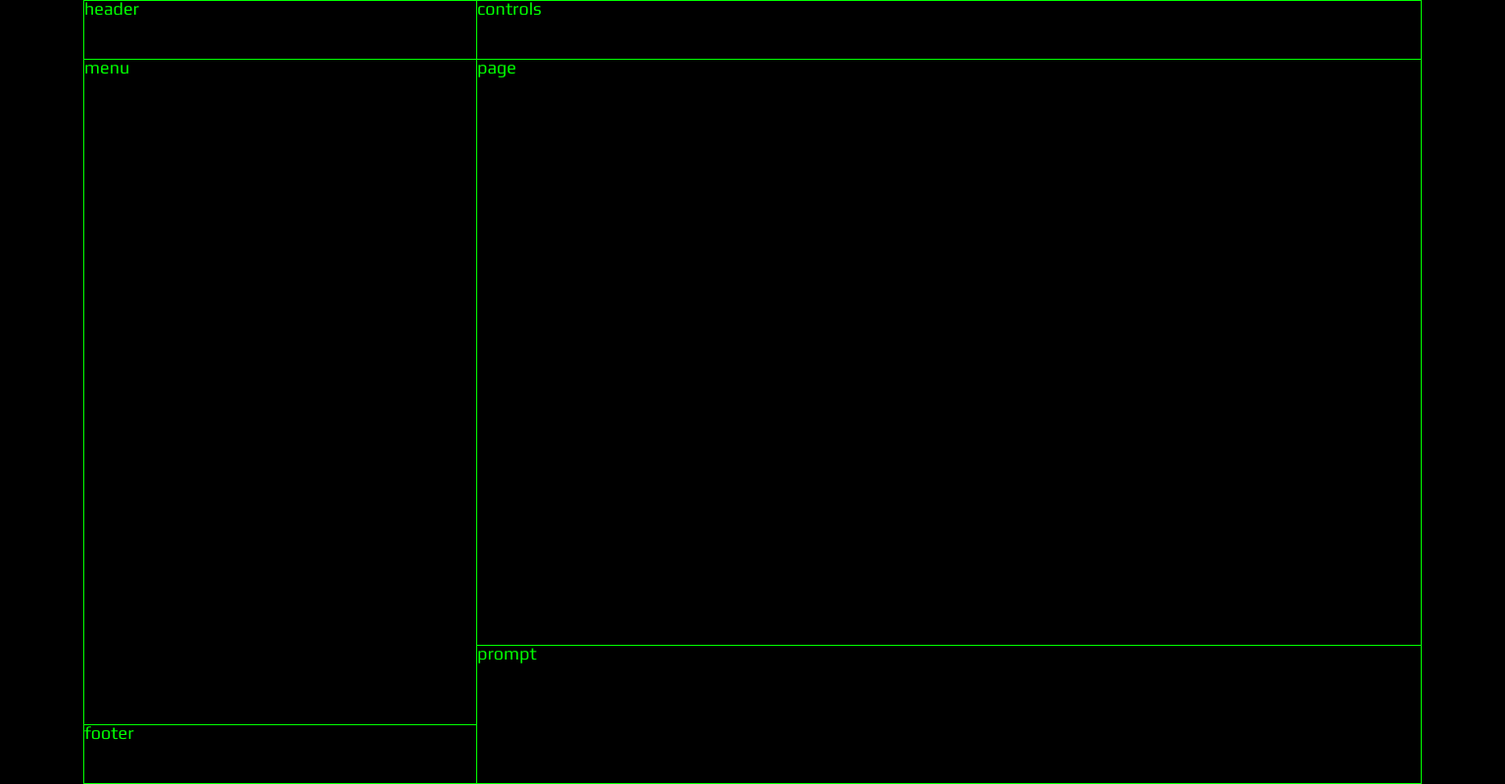
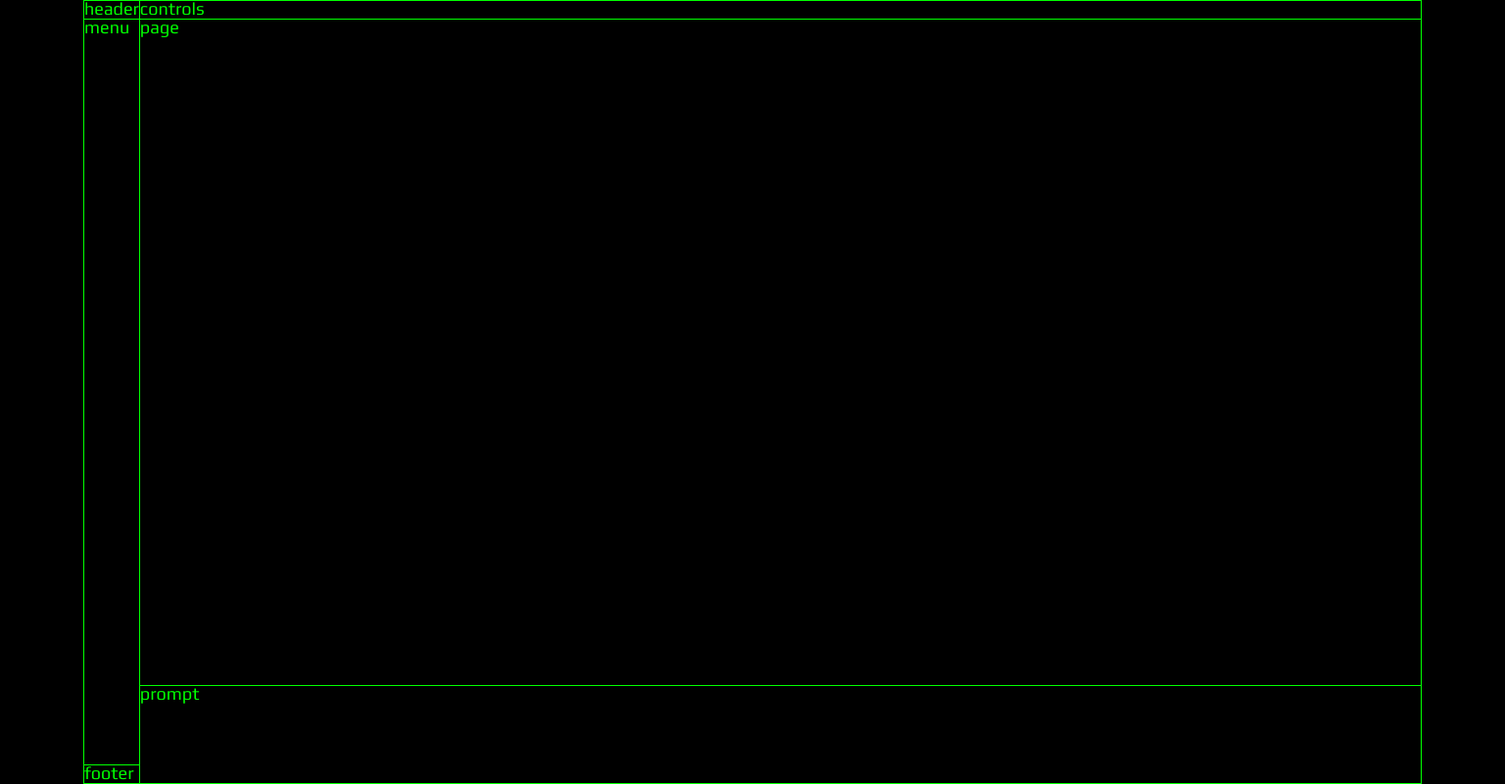
Before and after one commit to cold-snowww/reference-app, a React (Create React App) app: page / in a window 1536 px wide. Shown: the whole page at 98% size. Built offline with nearby package versions, Linux system fonts and the light colour scheme.

Commit message:
Clear PageLayout block

```diff
--- a/src/components/PageLayout/PageLayout.scss
+++ b/src/components/PageLayout/PageLayout.scss
@@ -29,8 +29,6 @@
    }
 
    &__burger {
-      width: 40px;
-      height: 40px;
       grid-row: 1/2;
       grid-column: 1/2;
       overflow: hidden;
@@ -57,14 +55,11 @@
       }
    }
    &__controls {
-      height: 40px;
       grid-row: 1/2;
       grid-column: 2/3;
       overflow: hidden;
 
       @media screen and (min-width: 480px) and (orientation: landscape) {
-         height: auto;
-         width: 40px;
          grid-row: 1/3;
          grid-column: 2/3;
       }
@@ -77,7 +72,6 @@
       }
 
       @media screen and (min-width: 1024px) and (orientation: landscape) {
-         height: auto;
          grid-row: 2/4;
          grid-column: 2/3;
          align-self: stretch;
@@ -86,10 +80,8 @@
       }
 
       @media screen and (min-width: 1366px) and (orientation: landscape) {
-         height: 60px;
          grid-row: 1/2;
          grid-column: 2/3;
-         width: auto;
          border-width: 0 0 1px 1px;
       }
    }
@@ -128,6 +120,7 @@
       grid-column: 1/3;
       border: var(--bd-main);
       border-width: 0 1px 0 0;
+      overflow: hidden;
 
       @media screen and (min-width: 480px) and (orientation: landscape) {
          grid-row: 2/3;
@@ -153,13 +146,14 @@
       }
    }
    &__menu {
-      // display: none;
+      display: none;
       grid-row: 2/4;
       grid-column: 1/3;
       margin: -1px;
       z-index: 1000;
       border: var(--bd-main);
       background-color: var(--co-black);
+      overflow: hidden;
 
       @media screen and (min-width: 480px) and (orientation: landscape) {
          grid-row: 1/3;
@@ -180,7 +174,6 @@
          display: block;
          margin: 0;
          border-width: 0;
-         width: 400px;
          grid-row: 2/4;
          grid-column: 1/2;
       }
@@ -212,14 +205,12 @@
 
       @media screen and (min-width: 768px) and (orientation: portrait) {
          display: block;
-         height: 40px;
          grid-row: 5/6;
          grid-column: 1/3;
       }
 
       @media screen and (min-width: 1024px) and (orientation: landscape) {
          display: block;
-         height: 40px;
          grid-row: 4/5;
          grid-column: 1/3;
          border: var(--bd-main);
@@ -227,9 +218,10 @@
       }
 
       @media screen and (min-width: 1366px) and (orientation: landscape) {
-         height: 60px;
          grid-row: 4/5;
          grid-column: 1/2;
       }
    }
 }
+
+// Доделать абсолютное позиционирование для внутренних оберток с прокруткой и relative для родительских блоков
```
